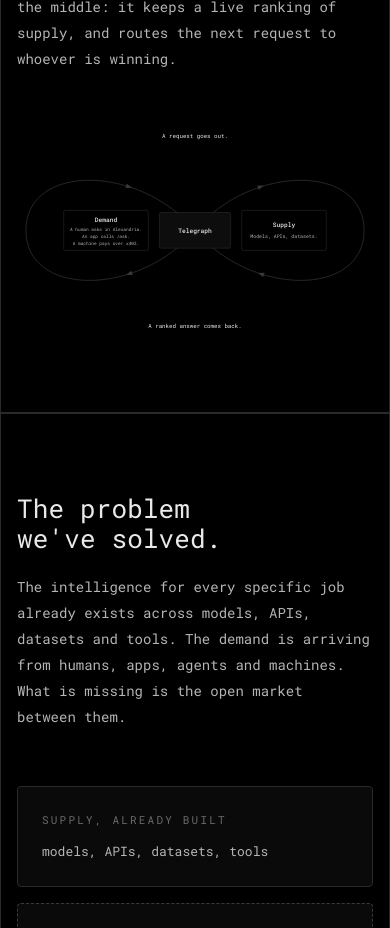
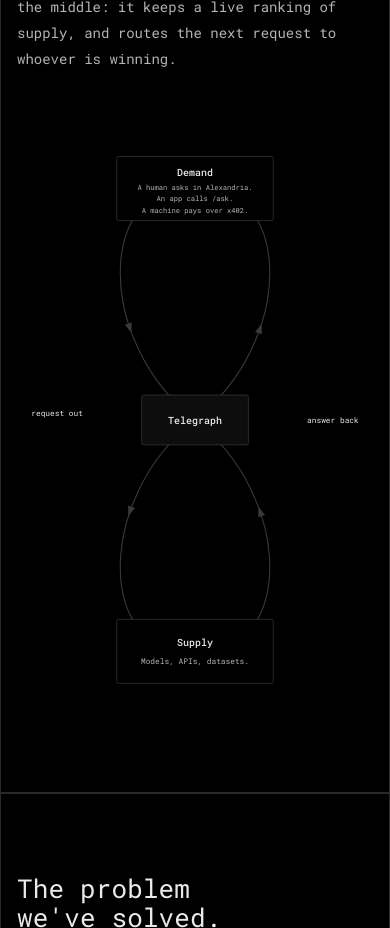
Before and after one commit to telegraphprotocol/tg-website-frontend, a Next.js app: page / in a window 390 px wide. Shown: the part 2240-3168 px from the top of the page. Built offline with nearby package versions, Linux system fonts and the light colour scheme; no server answers.

Commit message:
Add vertical infinity-loop layout for mobile and enlarge it

```diff
--- a/src/components/landing/redesign/loop.tsx
+++ b/src/components/landing/redesign/loop.tsx
@@ -1,16 +1,27 @@
 import { Reveal } from "../fx/reveal";
 import { Section, SectionHeading } from "./shared";
+
+const LINE = "var(--tg-line-strong)";
 
 const CX = 400;
 const CY = 230;
 const HW = 380;
 const HH = 150;
-const LINE = "var(--tg-line-strong)";
 
 const segTopLeft = `M${CX - HW},${CY} C${CX - HW},${CY - HH} ${CX - HW / 3},${CY - HH} ${CX},${CY}`;
 const segTopRight = `M${CX},${CY} C${CX + HW / 3},${CY - HH} ${CX + HW},${CY - HH} ${CX + HW},${CY}`;
 const segBottomRight = `M${CX + HW},${CY} C${CX + HW},${CY + HH} ${CX + HW / 3},${CY + HH} ${CX},${CY}`;
 const segBottomLeft = `M${CX},${CY} C${CX - HW / 3},${CY + HH} ${CX - HW},${CY + HH} ${CX - HW},${CY}`;
+
+const VCX = 250;
+const VCY = 410;
+const VH = 330;
+const VW = 140;
+
+const segA = `M${VCX},${VCY - VH} C${VCX - VW},${VCY - VH} ${VCX - VW},${VCY - VH / 3} ${VCX},${VCY}`;
+const segB = `M${VCX},${VCY} C${VCX - VW},${VCY + VH / 3} ${VCX - VW},${VCY + VH} ${VCX},${VCY + VH}`;
+const segC = `M${VCX},${VCY + VH} C${VCX + VW},${VCY + VH} ${VCX + VW},${VCY + VH / 3} ${VCX},${VCY}`;
+const segD = `M${VCX},${VCY} C${VCX + VW},${VCY - VH / 3} ${VCX + VW},${VCY - VH} ${VCX},${VCY - VH}`;
 
 function Arrow({ x, y, angle }: { x: number; y: number; angle: number }) {
   return (
@@ -34,7 +45,8 @@
         The free flow of intelligence.
       </SectionHeading>
 
-      <Reveal delay={150} className="mt-14">
+      {/* Desktop: horizontal infinity loop */}
+      <Reveal delay={150} className="mt-14 hidden md:block">
         <svg
           viewBox="0 0 800 460"
           className="mx-auto w-full max-w-[820px]"
@@ -59,7 +71,6 @@
             A ranked answer comes back.
           </text>
 
-          {/* infinity loop: the Telegraph box sits at the pinch, Demand and Supply in each lobe */}
           <path d={segTopLeft} stroke={LINE} strokeWidth={1.5} />
           <path d={segTopRight} stroke={LINE} strokeWidth={1.5} />
           <path d={segBottomRight} stroke={LINE} strokeWidth={1.5} />
@@ -70,99 +81,83 @@
           <Arrow x={548.1} y={327.9} angle={-161.6} />
           <Arrow x={251.9} y={327.9} angle={163} />
 
-          <rect
-            x={105}
-            y={185}
-            width={190}
-            height={90}
-            rx={3}
-            fill="var(--tg-bg)"
-            stroke={LINE}
-          />
-          <text
-            x={200}
-            y={212}
-            textAnchor="middle"
-            className="fill-[var(--tg-fg)]"
-            fontSize="14"
-            fontWeight={500}
-          >
+          <rect x={105} y={185} width={190} height={90} rx={3} fill="var(--tg-bg)" stroke={LINE} />
+          <text x={200} y={212} textAnchor="middle" className="fill-[var(--tg-fg)]" fontSize="14" fontWeight={500}>
             Demand
           </text>
-          <text
-            x={200}
-            y={232}
-            textAnchor="middle"
-            className="fill-[var(--tg-fg-dim)]"
-            fontSize="10"
-          >
+          <text x={200} y={232} textAnchor="middle" className="fill-[var(--tg-fg-dim)]" fontSize="10">
             A human asks in Alexandria.
           </text>
-          <text
-            x={200}
-            y={248}
-            textAnchor="middle"
-            className="fill-[var(--tg-fg-dim)]"
-            fontSize="10"
-          >
+          <text x={200} y={248} textAnchor="middle" className="fill-[var(--tg-fg-dim)]" fontSize="10">
             An app calls /ask.
           </text>
-          <text
-            x={200}
-            y={264}
-            textAnchor="middle"
-            className="fill-[var(--tg-fg-dim)]"
-            fontSize="10"
-          >
+          <text x={200} y={264} textAnchor="middle" className="fill-[var(--tg-fg-dim)]" fontSize="10">
             A machine pays over x402.
           </text>
 
-          <rect
-            x={505}
-            y={185}
-            width={190}
-            height={90}
-            rx={3}
-            fill="var(--tg-bg)"
-            stroke={LINE}
-          />
-          <text
-            x={600}
-            y={222}
-            textAnchor="middle"
-            className="fill-[var(--tg-fg)]"
-            fontSize="14"
-            fontWeight={500}
-          >
+          <rect x={505} y={185} width={190} height={90} rx={3} fill="var(--tg-bg)" stroke={LINE} />
+          <text x={600} y={222} textAnchor="middle" className="fill-[var(--tg-fg)]" fontSize="14" fontWeight={500}>
             Supply
           </text>
-          <text
-            x={600}
-            y={248}
-            textAnchor="middle"
-            className="fill-[var(--tg-fg-dim)]"
-            fontSize="11"
-          >
+          <text x={600} y={248} textAnchor="middle" className="fill-[var(--tg-fg-dim)]" fontSize="11">
             Models, APIs, datasets.
           </text>
 
-          <rect
-            x={320}
-            y={190}
-            width={160}
-            height={80}
-            rx={3}
-            fill="var(--tg-surface-strong)"
-            stroke={LINE}
-          />
-          <text
-            x={400}
-            y={236}
-            textAnchor="middle"
-            className="fill-[var(--tg-fg)]"
-            fontSize="14"
-            fontWeight={500}
-          >
+          <rect x={320} y={190} width={160} height={80} rx={3} fill="var(--tg-surface-strong)" stroke={LINE} />
+          <text x={400} y={236} textAnchor="middle" className="fill-[var(--tg-fg)]" fontSize="14" fontWeight={500}>
+            Telegraph
+          </text>
+        </svg>
+      </Reveal>
+
+      {/* Mobile: vertical infinity loop */}
+      <Reveal delay={150} className="mt-14 md:hidden">
+        <svg
+          viewBox="0 0 500 820"
+          className="mx-auto w-full max-w-[440px]"
+          fill="none"
+        >
+          <text x="20" y="405" textAnchor="start" className="fill-[var(--tg-fg)]" fontSize="11">
+            request out
+          </text>
+          <text x="480" y="415" textAnchor="end" className="fill-[var(--tg-fg)]" fontSize="11">
+            answer back
+          </text>
+
+          <path d={segA} stroke={LINE} strokeWidth={1.5} />
+          <path d={segB} stroke={LINE} strokeWidth={1.5} />
+          <path d={segC} stroke={LINE} strokeWidth={1.5} />
+          <path d={segD} stroke={LINE} strokeWidth={1.5} />
+
+          <Arrow x={158.6} y={281.4} angle={70.7} />
+          <Arrow x={158.6} y={538.6} angle={108.7} />
+          <Arrow x={341.4} y={538.6} angle={-109.3} />
+          <Arrow x={341.4} y={281.4} angle={-71.3} />
+
+          <rect x={140} y={40} width={220} height={90} rx={3} fill="var(--tg-bg)" stroke={LINE} />
+          <text x={250} y={67} textAnchor="middle" className="fill-[var(--tg-fg)]" fontSize="14" fontWeight={500}>
+            Demand
+          </text>
+          <text x={250} y={87} textAnchor="middle" className="fill-[var(--tg-fg-dim)]" fontSize="10">
+            A human asks in Alexandria.
+          </text>
+          <text x={250} y={103} textAnchor="middle" className="fill-[var(--tg-fg-dim)]" fontSize="10">
+            An app calls /ask.
+          </text>
+          <text x={250} y={119} textAnchor="middle" className="fill-[var(--tg-fg-dim)]" fontSize="10">
+            A machine pays over x402.
+          </text>
+
+          <rect x={140} y={690} width={220} height={90} rx={3} fill="var(--tg-bg)" stroke={LINE} />
+          <text x={250} y={727} textAnchor="middle" className="fill-[var(--tg-fg)]" fontSize="14" fontWeight={500}>
+            Supply
+          </text>
+          <text x={250} y={753} textAnchor="middle" className="fill-[var(--tg-fg-dim)]" fontSize="11">
+            Models, APIs, datasets.
+          </text>
+
+          <rect x={175} y={375} width={150} height={70} rx={3} fill="var(--tg-surface-strong)" stroke={LINE} />
+          <text x={250} y={416} textAnchor="middle" className="fill-[var(--tg-fg)]" fontSize="14" fontWeight={500}>
             Telegraph
           </text>
         </svg>
```
